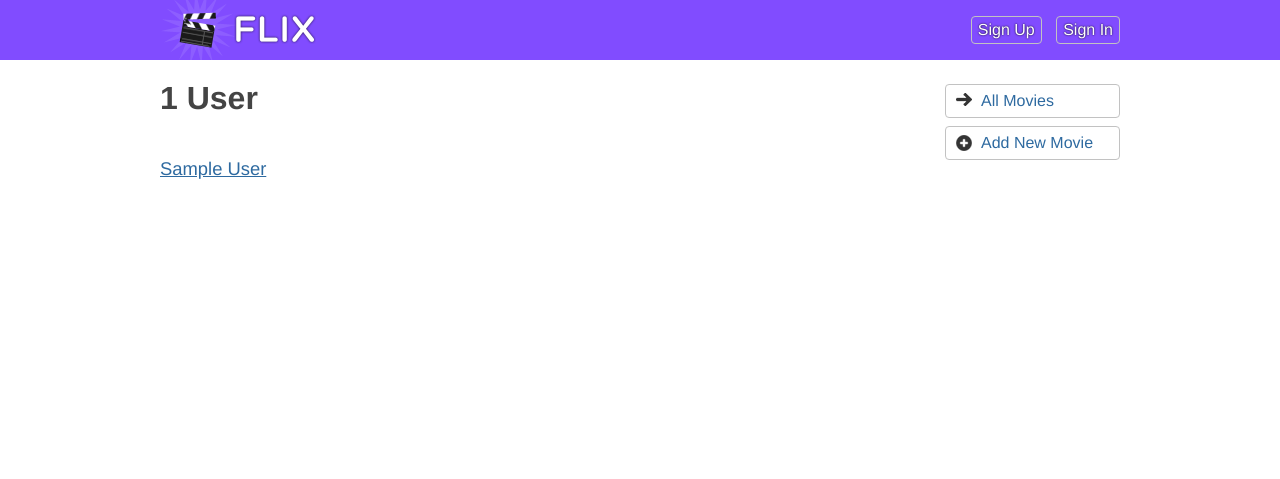
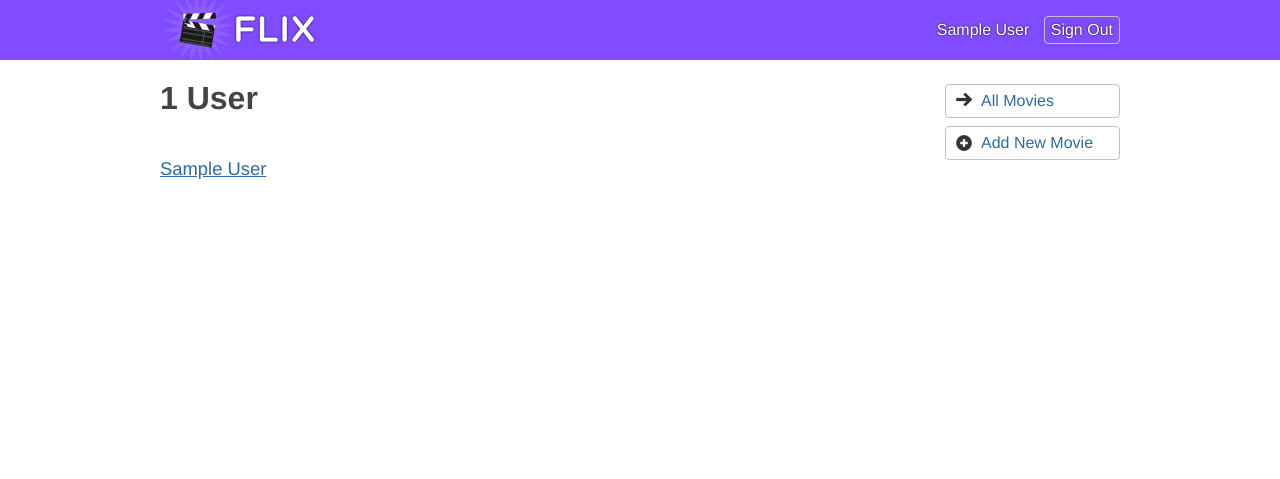
Before and after one commit to mjwilhite/Flix-containerized, a Rails app: page /users in a window 1280 px wide. Shown: the top 479 px of the page. Run offline with Rails 7, Linux system fonts and the light colour scheme; the visitor is signed in with stand-in values (Sample User, id 1); style sheets or scripts are compiled from the project's sources; some libraries are stand-ins or nearby versions.

Commit message:
Add Sign Out capability

```diff
--- a/app/controllers/sessions_controller.rb
+++ b/app/controllers/sessions_controller.rb
@@ -13,4 +13,9 @@ class SessionsController < ApplicationController
       render :new
     end
   end
+
+  def destroy
+    session[:user_id] = nil
+    redirect_to root_url, notice: "You're now signed out!"
+  end
 end
--- a/app/controllers/users_controller.rb
+++ b/app/controllers/users_controller.rb
@@ -14,6 +14,7 @@ class UsersController < ApplicationController
   def create
     @user = User.new(user_params)
     if @user.save
+      session[:user_id] = @user.id
       redirect_to @user, notice: "Thanks for signing up!"
     else
       render :new
@@ -36,6 +37,7 @@ end
   def destroy
     @user = User.find(params[:id])
     @user.destroy
+    session[:user_id] = nil
     redirect_to root_url, alert: "Account successfully deleted!"
   end
 
--- a/app/helpers/application_helper.rb
+++ b/app/helpers/application_helper.rb
@@ -1,2 +1,5 @@
 module ApplicationHelper
+  def current_user
+    @current_user ||= User.find(session[:user_id]) if session[:user_id]
+  end
 end
--- a/app/views/layouts/_header.html.erb
+++ b/app/views/layouts/_header.html.erb
@@ -3,8 +3,13 @@
     <h1><%= link_to 'Flix', root_path %></h1>
       <nav>
         <p>
-          <%= link_to 'Sign Up', signup_path, class: 'button' %>
-          <%= link_to 'Sign In', new_session_path, class: 'button' %>
+          <% if current_user %>
+            <%= link_to current_user.name, current_user %>
+            <%= link_to 'Sign Out', session_path, method: :delete, class: 'button' %>
+          <% else %>
+            <%= link_to 'Sign Up', signup_path, class: 'button' %>
+            <%= link_to 'Sign In', new_session_path, class: 'button' %>
+          <% end %>
         </p>
       </nav>
   </div>
```
Also changed, not shown: Procfile (added).
